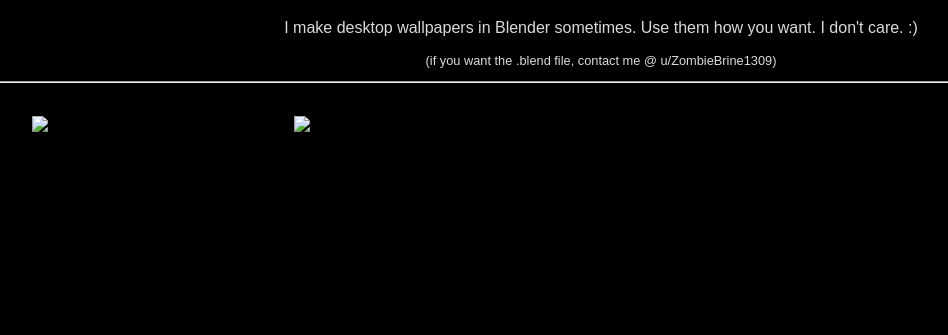
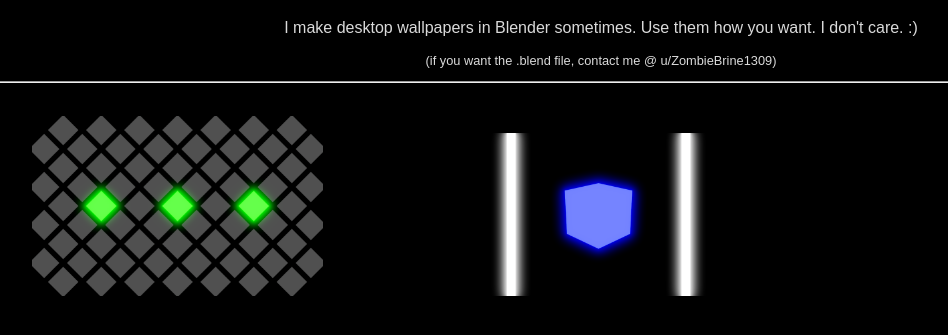
Before and after one commit to ZombieBrine13092/neon-backgrounds, a plain HTML site: page index.html in a window 1280 px wide. Shown: the part 61-396 px from the top of the page, without its empty margins (39-987 px from the left). Drawn offline with Linux system fonts and the light colour scheme; the site is published under a folder, as on GitHub Pages, so addresses that start at the root find nothing.

Commit message:
wrong working directory idiot

```diff
--- a/index.html
+++ b/index.html
@@ -4,7 +4,7 @@
     <head>
         <title>Zombie's Neon Backgrounds</title>
         <link rel="stylesheet" type="text/css" href="./style.css">
-        <link rel="icon" type="image/x-icon" href="/data/images/icon/favicon.ico">
+        <link rel="icon" type="image/x-icon" href="./data/images/icon/favicon.ico">
     </head>
     <body class="body">
         <h1 class="thenarwhalbaconsatmidnight">Zombie's Neon Backgrounds</h1>
@@ -12,7 +12,7 @@
         <p class="thenarwhalbaconsatmidnight-small">(if you want the .blend file, contact me @ u/ZombieBrine1309)</p>
         <hr>
         <!--- images --->
-        <img src="/data/images/wallpapers/Not-Green-Lattice.png" class="image" alt="Not Green Lattice">
-        <img src="/data/images/wallpapers/White-Pillars.png" class="image" alt="White Pillars">
+        <img src="./data/images/wallpapers/Not-Green-Lattice.png" class="image" alt="Not Green Lattice">
+        <img src="./data/images/wallpapers/White-Pillars.png" class="image" alt="White Pillars">
     </body>
 </html>
```
